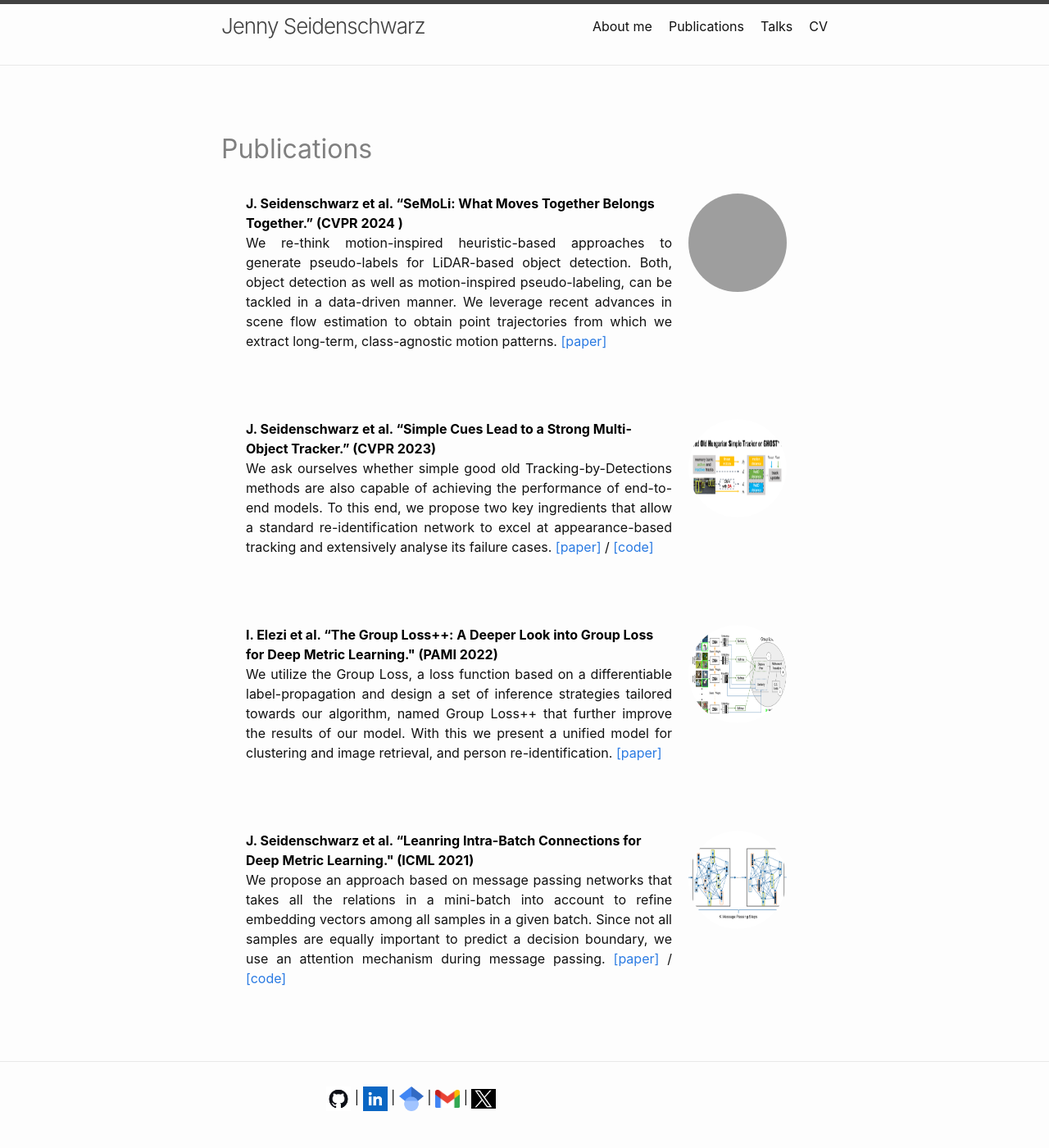
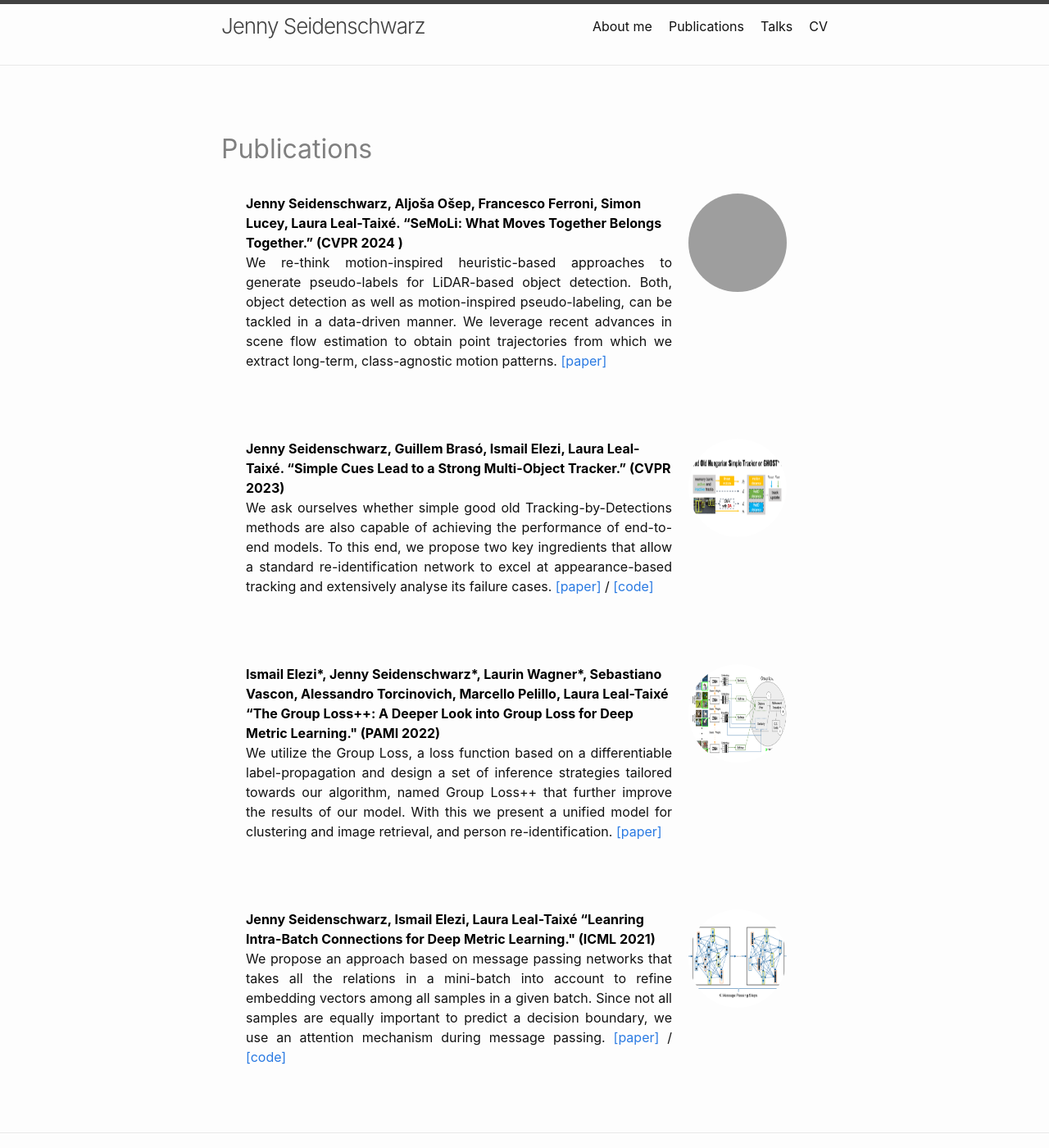
Before and after one commit to JennySeidenschwarz/JennySeidenschwarz.github.io, a Jekyll site: the page built from publications.md, in a window 1280 px wide and 1400 px high. Shown: the whole window at 82% size. Built offline with Jekyll 4.4.1, drawn with Linux system fonts in a browser that asks for light colours; grey boxes are pictures that could not be loaded.

Commit message:
Update publications.md

```diff
--- a/publications.md
+++ b/publications.md
@@ -7,26 +7,26 @@ title: Publications
 ---
 
 <div class="wrapper">
-  <div class="grid-item"><div class="sub_head">J. Seidenschwarz et al. “SeMoLi: What Moves Together Belongs Together.” (CVPR 2024 )</div><div class="block_text">We re-think motion-inspired heuristic-based approaches to generate pseudo-labels for LiDAR-based object detection. Both, object detection as well as motion-inspired pseudo-labeling, can be tackled in a data-driven manner. We leverage recent advances in scene flow estimation to obtain point trajectories from which we extract long-term, class-agnostic motion patterns.  <a href="https://arxiv.org/abs/2402.19463">[paper]</a></div> </div>
+  <div class="grid-item"><div class="sub_head">Jenny Seidenschwarz, Aljoša Ošep, Francesco Ferroni, Simon Lucey, Laura Leal-Taixé. “SeMoLi: What Moves Together Belongs Together.” (CVPR 2024 )</div><div class="block_text">We re-think motion-inspired heuristic-based approaches to generate pseudo-labels for LiDAR-based object detection. Both, object detection as well as motion-inspired pseudo-labeling, can be tackled in a data-driven manner. We leverage recent advances in scene flow estimation to obtain point trajectories from which we extract long-term, class-agnostic motion patterns.  <a href="https://arxiv.org/abs/2402.19463">[paper]</a></div> </div>
 <div class="grid-item center_text column_img"><a href="https://arxiv.org/abs/2206.04656"><img class="circular_image" src="imgs/semoli-teaser-smLL.png"/></a></div>
 </div>
 <br/><br/>
 
  <div class="wrapper">
-  <div class="grid-item"><div class="sub_head">J. Seidenschwarz et al. “Simple Cues Lead to a Strong Multi-Object Tracker.” (CVPR 2023)</div><div class="block_text">We ask ourselves whether simple good old Tracking-by-Detections methods are also capable of achieving the performance of end-to-end models. To this end, we propose two key ingredients that allow a standard re-identification network to excel at appearance-based tracking and extensively analyse its failure cases. <a href="https://arxiv.org/abs/2206.04656">[paper]</a> / <a href="https://github.com/dvl-tum/GHOST">[code]</a></div> </div>
+  <div class="grid-item"><div class="sub_head">Jenny Seidenschwarz, Guillem Brasó, Ismail Elezi, Laura Leal-Taixé. “Simple Cues Lead to a Strong Multi-Object Tracker.” (CVPR 2023)</div><div class="block_text">We ask ourselves whether simple good old Tracking-by-Detections methods are also capable of achieving the performance of end-to-end models. To this end, we propose two key ingredients that allow a standard re-identification network to excel at appearance-based tracking and extensively analyse its failure cases. <a href="https://arxiv.org/abs/2206.04656">[paper]</a> / <a href="https://github.com/dvl-tum/GHOST">[code]</a></div> </div>
 <div class="grid-item center_text column_img"><a href="https://arxiv.org/abs/2206.04656"><img class="circular_image" src="imgs/ghost_cvpr23.png"/></a></div>
 </div>
 <br/><br/>
 
 
  <div class="wrapper">
-  <div class="grid-item"><div class="sub_head">I. Elezi et al. “The Group Loss++: A Deeper Look into Group Loss for Deep Metric Learning." (PAMI 2022)</div><div class="block_text">We utilize the Group Loss, a loss function based on a differentiable label-propagation and design a set of inference strategies tailored towards our algorithm, named Group Loss++ that further improve the results of our model. With this we present a unified model for clustering and image retrieval, and person re-identification. <a href="https://arxiv.org/abs/2204.01509">[paper]</a></div> </div>
+  <div class="grid-item"><div class="sub_head">Ismail Elezi*, Jenny Seidenschwarz*, Laurin Wagner*, Sebastiano Vascon, Alessandro Torcinovich, Marcello Pelillo, Laura Leal-Taixé “The Group Loss++: A Deeper Look into Group Loss for Deep Metric Learning." (PAMI 2022)</div><div class="block_text">We utilize the Group Loss, a loss function based on a differentiable label-propagation and design a set of inference strategies tailored towards our algorithm, named Group Loss++ that further improve the results of our model. With this we present a unified model for clustering and image retrieval, and person re-identification. <a href="https://arxiv.org/abs/2204.01509">[paper]</a></div> </div>
 <div class="grid-item center_text column_img"><a href="https://arxiv.org/abs/2204.01509"><img class="circular_image" src="imgs/elezi_pami_2022.png"/></a></div>
 </div>
 <br/><br/>
 
 
  <div class="wrapper">
-  <div class="grid-item"><div class="sub_head">J. Seidenschwarz et al. “Leanring Intra-Batch Connections for Deep Metric Learning." (ICML 2021)</div><div class="block_text">We propose an approach based on message passing networks that takes all the relations in a mini-batch into account to refine embedding vectors among all samples in a given batch. Since not all samples are equally important to predict a decision boundary, we use an attention mechanism during message passing. <a href="https://arxiv.org/abs/2102.07753">[paper]</a> / <a href="https://github.com/dvl-tum/intra_batch">[code]</a></div> </div>
+  <div class="grid-item"><div class="sub_head">Jenny Seidenschwarz, Ismail Elezi, Laura Leal-Taixé “Leanring Intra-Batch Connections for Deep Metric Learning." (ICML 2021)</div><div class="block_text">We propose an approach based on message passing networks that takes all the relations in a mini-batch into account to refine embedding vectors among all samples in a given batch. Since not all samples are equally important to predict a decision boundary, we use an attention mechanism during message passing. <a href="https://arxiv.org/abs/2102.07753">[paper]</a> / <a href="https://github.com/dvl-tum/intra_batch">[code]</a></div> </div>
 <div class="grid-item center_text column_img"> <a href="https://arxiv.org/abs/2102.07753"><img class="circular_image" src="imgs/seidenscICML.png"/></a></div>
 </div>
```
